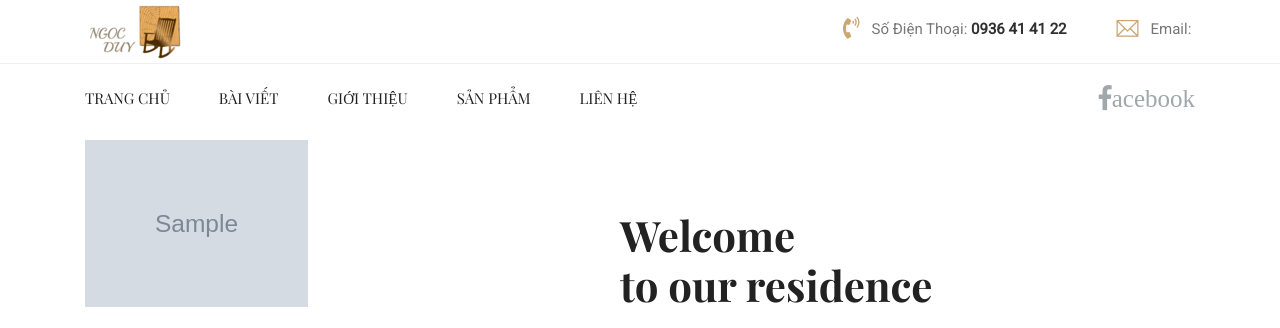
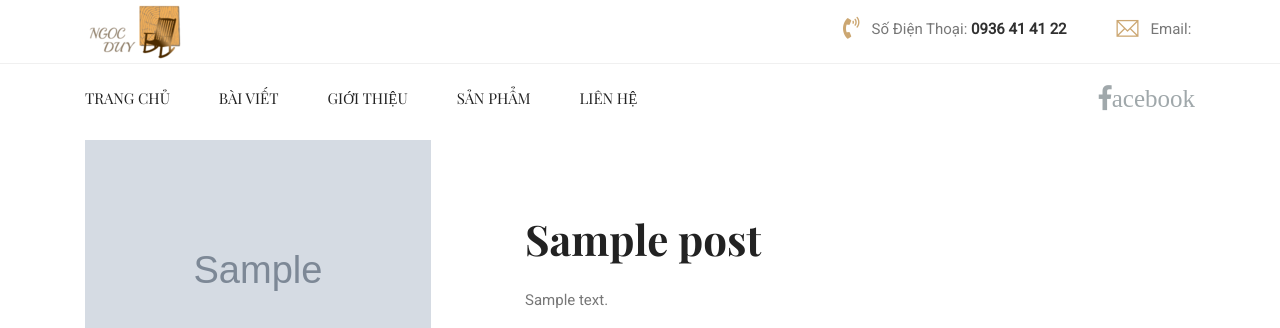
Before and after one commit to dwhhuy/do-go-ngoc-duy, a Django app: page /bai-viet in a window 1280 px wide. Shown: the top 328 px of the page. Run offline with Django 3.2, Linux system fonts and the light colour scheme; tables that the repository leaves empty hold one stand-in row (values such as "Sample post"); grey boxes marked "Sample" are stand-in pictures; some libraries are stand-ins or nearby versions; some web fonts are replaced.

Commit message:
update post.html

```diff
--- a/templates/post.html
+++ b/templates/post.html
@@ -16,39 +16,31 @@
 
 	<!-- ================ welcome section start ================= -->
       <section class="welcome pt-0 section-margin">
-    <div class="container">
+
+          {% for post in data %}
+              <div class="container" style="margin-top: 20px;">
                   <div class="row align-items-center">
-        <div class="col-lg-5 mb-4 mb-lg-0">
+                      <div class="col-lg-4 mb-4 mb-lg-0">
                           <div class="row no-gutters welcome-images">
-              {% for product in data %}
-                    <div class="col-6 mb-4">
-                        <a href="{{ product.image.url }}" class="img-gal card-img">
-                            <div class="single-imgs relative">
-                                <div class="overlay overlay-bg"></div>
-                                <div class="relative">
-                                    <img class="card-img rounded-0" src="{{ product.image.url }}" alt="">
-                                </div>
-                            </div>
-                        </a>
-                    </div>
-                {% endfor %}
                               <div class="col-lg-12">
                                   <div class="card">
-                <img class="" src="{% static "img/Gmail/ban_ghe/IMG-2430.JPG" %}" alt="Card image cap" style="height: 300px">
+                                      <img class="" src="{{ post.image.url }}" alt="Card image cap">
                                   </div>
                               </div>
                           </div>
                       </div>
-        <div class="col-lg-7">
+                      <div class="col-lg-8">
                           <div class="welcome-content">
-            <h2 class="mb-4"><span class="d-block">Welcome</span> to our residence</h2>
-            <p>Beginning blessed second a creepeth. Darkness wherein fish years good air whose after seed appear midst evenin, appear void give third bearing divide one so blessed moved firmament gathered </p>
-            <p>Beginning blessed second a creepeth. Darkness wherein fish years good air whose after seed appear midst evenin, appear void give third bearing divide one so blessed</p>
-            <a class="button button--active home-banner-btn mt-4" href="#">Learn More</a>
+                              <h2 class="mb-4"><span class="d-block">{{ post.title }}</span></h2>
+                              <p style="word-break: break-word">
+                                  {{ post.content }}
+                              </p>
                           </div>
                       </div>
                   </div>
               </div>
+          {% endfor %}
+
       </section>
 	<!-- ================ welcome section end ================= -->
 {% endblock %}
```
Lines whose indentation alone changed are shown as unchanged.
